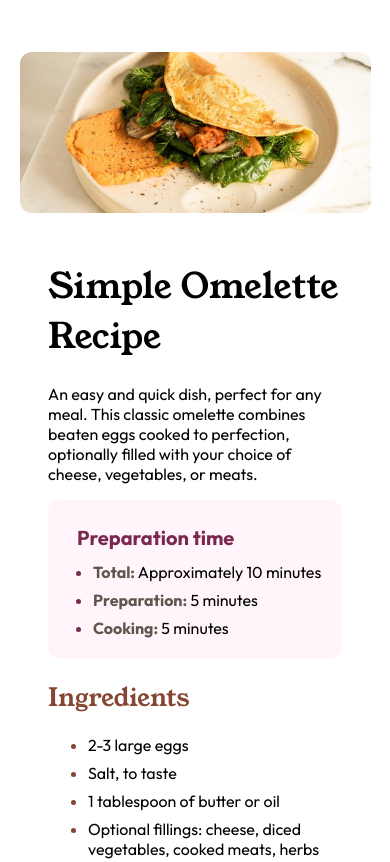
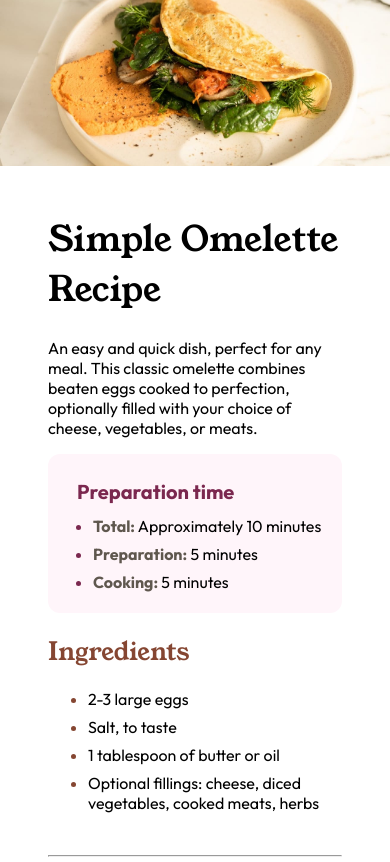
Before and after one commit to Favskid/recipe-page.main, a plain HTML site: page index.html in a window 390 px wide. Shown: the top 862 px of the page. Drawn offline with Linux system fonts and the light colour scheme.

Commit message:
mobile devices

```diff
--- a/recipe.css
+++ b/recipe.css
@@ -190,6 +190,14 @@ b{
     width: 100%;
 
  }
+
+ img {
+        margin-top: -4rem;
+        width: 100%;
+        display: block;
+        height: auto;
+        border-radius: 0px;
+    }
   .main {
     margin: 2rem auto 0 auto;
     padding: 0 auto;
```
